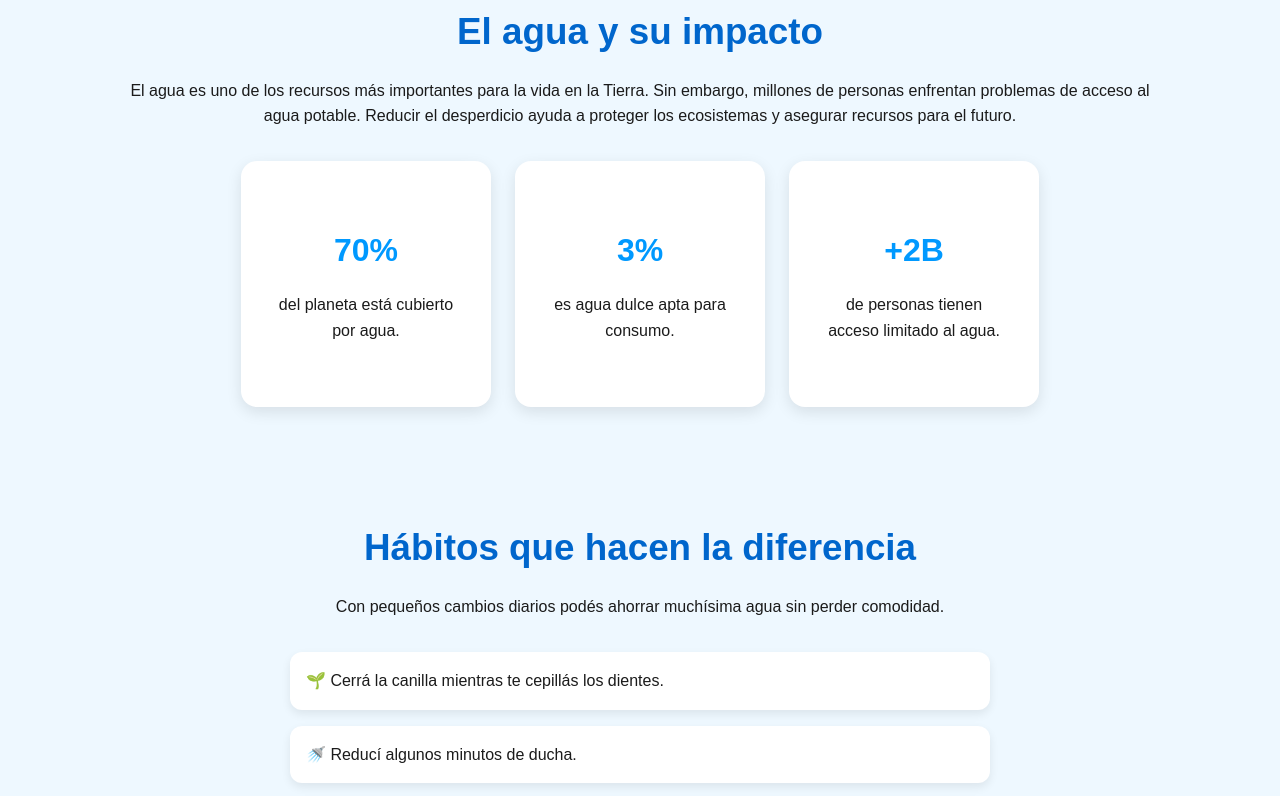
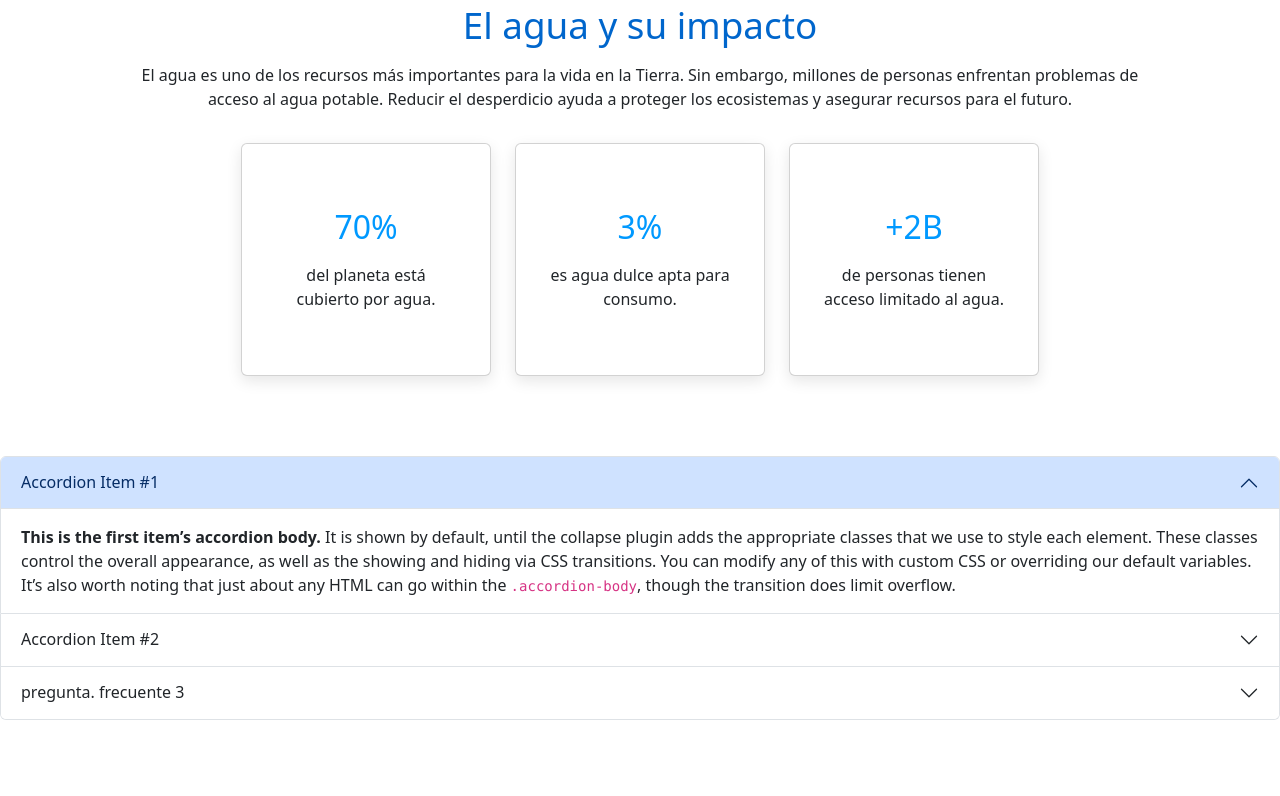
Before and after one commit to curso-programacion-cet/proyecto-2026, a plain HTML site: page sitio-ejemplo/index.html in a window 1280 px wide. Shown: the part 797-1593 px from the top of the page. Drawn offline with nearby package versions, Linux system fonts and the light colour scheme.

Commit message:
agrego bootstrap con un aocrdeon, un elemento mas al calculo, un iframe y una imagen

```diff
--- a/sitio-ejemplo/index.html
+++ b/sitio-ejemplo/index.html
@@ -6,6 +6,7 @@
     <meta name="viewport" content="width=device-width, initial-scale=1.0">
     <title>Planeta Azul</title>
     <link rel="stylesheet" href="styles.css">
+    <link href="https://cdn.jsdelivr.net/npm/bootstrap@5.3.8/dist/css/bootstrap.min.css" rel="stylesheet" integrity="sha384-sRIl4kxILFvY47J16cr9ZwB07vP4J8+LH7qKQnuqkuIAvNWLzeN8tE5YBujZqJLB" crossorigin="anonymous">
 </head>
 
 <body>
@@ -46,6 +47,45 @@
             </div>
         </div>
     </section>
+
+    <div class="accordion" id="accordionExample">
+  <div class="accordion-item">
+    <h2 class="accordion-header">
+      <button class="accordion-button" type="button" data-bs-toggle="collapse" data-bs-target="#collapseOne" aria-expanded="true" aria-controls="collapseOne">
+        Accordion Item #1
+      </button>
+    </h2>
+    <div id="collapseOne" class="accordion-collapse collapse show" data-bs-parent="#accordionExample">
+      <div class="accordion-body">
+        <strong>This is the first item’s accordion body.</strong> It is shown by default, until the collapse plugin adds the appropriate classes that we use to style each element. These classes control the overall appearance, as well as the showing and hiding via CSS transitions. You can modify any of this with custom CSS or overriding our default variables. It’s also worth noting that just about any HTML can go within the <code>.accordion-body</code>, though the transition does limit overflow.
+      </div>
+    </div>
+  </div>
+  <div class="accordion-item">
+    <h2 class="accordion-header">
+      <button class="accordion-button collapsed" type="button" data-bs-toggle="collapse" data-bs-target="#collapseTwo" aria-expanded="false" aria-controls="collapseTwo">
+        Accordion Item #2
+      </button>
+    </h2>
+    <div id="collapseTwo" class="accordion-collapse collapse" data-bs-parent="#accordionExample">
+      <div class="accordion-body">
+        <strong>This is the second item’s accordion body.</strong> It is hidden by default, until the collapse plugin adds the appropriate classes that we use to style each element. These classes control the overall appearance, as well as the showing and hiding via CSS transitions. You can modify any of this with custom CSS or overriding our default variables. It’s also worth noting that just about any HTML can go within the <code>.accordion-body</code>, though the transition does limit overflow.
+      </div>
+    </div>
+  </div>
+  <div class="accordion-item">
+    <h2 class="accordion-header">
+      <button class="accordion-button collapsed" type="button" data-bs-toggle="collapse" data-bs-target="#collapseThree" aria-expanded="false" aria-controls="collapseThree">
+        pregunta.  frecuente 3
+      </button>
+    </h2>
+    <div id="collapseThree" class="accordion-collapse collapse" data-bs-parent="#accordionExample">
+      <div class="accordion-body">
+        <strong>This is the third item’s accordion body.</strong> It is hidden by default, until the collapse plugin adds the appropriate classes that we use to style each element. These classes control the overall appearance, as well as the showing and hiding via CSS transitions. You can modify any of this with custom CSS or overriding our default variables. It’s also worth noting that just about any HTML can go within the <code>.accordion-body</code>, though the transition does limit overflow.
+      </div>
+    </div>
+  </div>
+</div>
 
 
     <section id="consejos">
@@ -89,6 +129,12 @@
 
             <input type="number" id="ducha" min="0" value="0">
 
+            <label for="regar-las-plantas">
+                Regar las plantas (veces a la semana):
+            </label>
+
+            <input type="number" id="regar-las-plantas" min="0" value="0">
+
             <button onclick="calcularAhorro()">
                 Calcular ahorro
             </button>
@@ -118,6 +164,10 @@
                 Quiero participar
             </button>
         </div>
+
+
+        <iframe src="https://www.google.com/maps/embed?pb=!1m18!1m12!1m3!1d3284.5497554712!2d-58.45080548912392!3d-34.590257472846396!2m3!1f0!2f0!3f0!3m2!1i1024!2i768!4f13.1!3m3!1m2!1s0x95bcb513b5c3e79f%3A0xdfdbacf6d4e5908b!2sPlaza%20Galicia!5e0!3m2!1sen!2sar!4v1781822702449!5m2!1sen!2sar" width="600" height="450" style="border:0;" allowfullscreen="" loading="lazy" referrerpolicy="no-referrer-when-downgrade"></iframe>
+
     </section>
 
 
@@ -125,8 +175,12 @@
         <p>
             © 2026 Planeta Azul - Cuidemos el agua juntos
         </p>
+        <img src="imagenes/logo-violeta-chicas-en-tec.jpg"
+         alt="Logo de Planeta Azul"
+         class="footer-logo">
     </footer>
 
     <script src="script.js"></script>
+    <script src="https://cdn.jsdelivr.net/npm/bootstrap@5.3.8/dist/js/bootstrap.bundle.min.js" integrity="sha384-FKyoEForCGlyvwx9Hj09JcYn3nv7wiPVlz7YYwJrWVcXK/BmnVDxM+D2scQbITxI" crossorigin="anonymous"></script>
 </body>
 </html>
```
